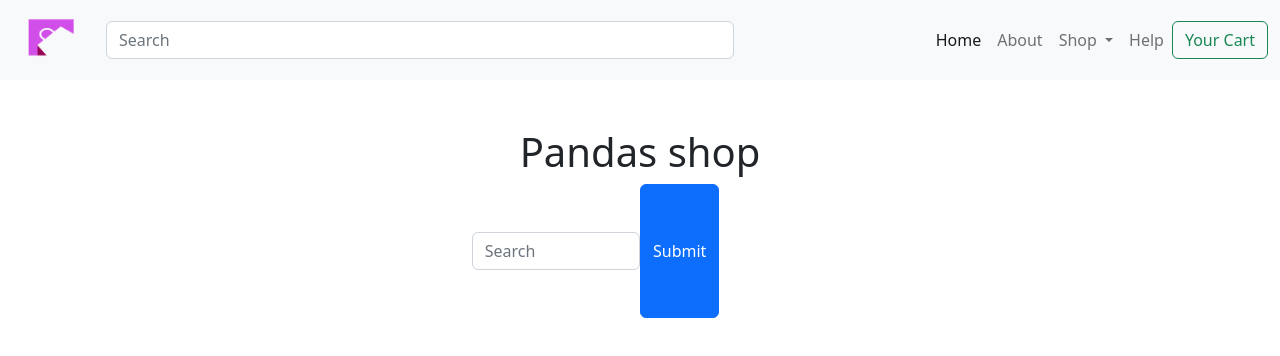
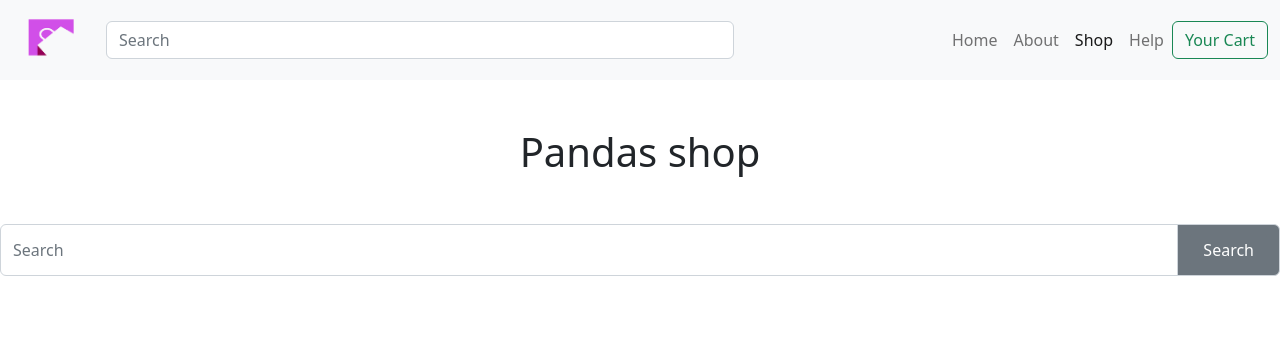
Before and after one commit to pletniri/Generation-Final-Project-tekas-team-1, a plain HTML site: page shop.html in a window 1280 px wide. Shown: the top 356 px of the page. Drawn offline with nearby package versions, Linux system fonts and the light colour scheme.

Commit message:
shop changes

```diff
--- a/shop.html
+++ b/shop.html
@@ -1,9 +1,9 @@
 <!DOCTYPE html>
 <html lang="en">
   <head>
-    <meta charset="UTF-8">
-    <meta http-equiv="X-UA-Compatible" content="IE=edge">
-    <meta name="viewport" content="width=device-width, initial-scale=1.0">
+    <meta charset="UTF-8" />
+    <meta http-equiv="X-UA-Compatible" content="IE=edge" />
+    <meta name="viewport" content="width=device-width, initial-scale=1.0" />
     <link
       href="https://cdn.jsdelivr.net/npm/bootstrap@5.2.2/dist/css/bootstrap.min.css"
       rel="stylesheet"
@@ -43,31 +43,15 @@
           >
             <ul class="navbar-nav mb-2 mb-lg-0">
               <li class="nav-item">
-                  <a class="nav-link active" aria-current="page" href="#">Home</a>
+                <a class="nav-link" aria-current="page" href="index.html"
+                  >Home</a
+                >
               </li>
               <li class="nav-item">
                 <a class="nav-link" href="about.html">About</a>
               </li>
-                <li class="nav-item dropdown">
-                  <a
-                    class="nav-link dropdown-toggle"
-                    href="#"
-                    role="button"
-                    data-bs-toggle="dropdown"
-                    aria-expanded="false"
-                  >
-                    Shop
-                  </a>
-                  <ul class="dropdown-menu">
-                    <li><a class="dropdown-item" href="#">Action</a></li>
-                    <li><a class="dropdown-item" href="#">Another action</a></li>
-                    <li>
-                      <hr class="dropdown-divider" />
-                    </li>
-                    <li>
-                      <a class="dropdown-item" href="#">Something else here</a>
-                    </li>
-                  </ul>
+              <li class="nav-item">
+                <a class="nav-link active" href="shop.html">Shop</a>
               </li>
               <li class="nav-item">
                 <a class="nav-link">Help</a>
@@ -81,35 +65,28 @@
       </nav>
     </header>
     <main>
-        <div class="container">
-            <div class="d-flex flex-column justify-content-center align-items-center">
-
-                    <h1 class="text-center mt-5">Pandas shop</h1>
-
-                    <div class="d-flex flex-row">
+      <header>
+        <h1 class="text-center my-5">Pandas shop</h1>
+        <div class="input-group mb-3 search-input">
           <input
-                    class="form-control search my-5"
-                    type="search"
+            type="text"
+            class="form-control"
             placeholder="Search"
-                    aria-label="Search"
-
+            aria-label="Product Search"
+            aria-describedby="basic-addon2"
           />
-                  <input class="btn btn-primary" type="submit" value="Submit">
+          <span class="input-group-text bg-secondary" id="basic-addon2"
+            ><button type="submit" class="btn btn-secondary">
+              Search
+            </button></span
+          >
         </div>
-
-
-        </div>
-
-
+      </header>
     </main>
     <script
       src="https://cdn.jsdelivr.net/npm/bootstrap@5.2.2/dist/js/bootstrap.bundle.min.js"
       integrity="sha384-OERcA2EqjJCMA+/3y+gxIOqMEjwtxJY7qPCqsdltbNJuaOe923+mo//f6V8Qbsw3"
       crossorigin="anonymous"
     ></script>
-
-
-
-
   </body>
 </html>
```
Lines whose indentation alone changed are shown as unchanged.
